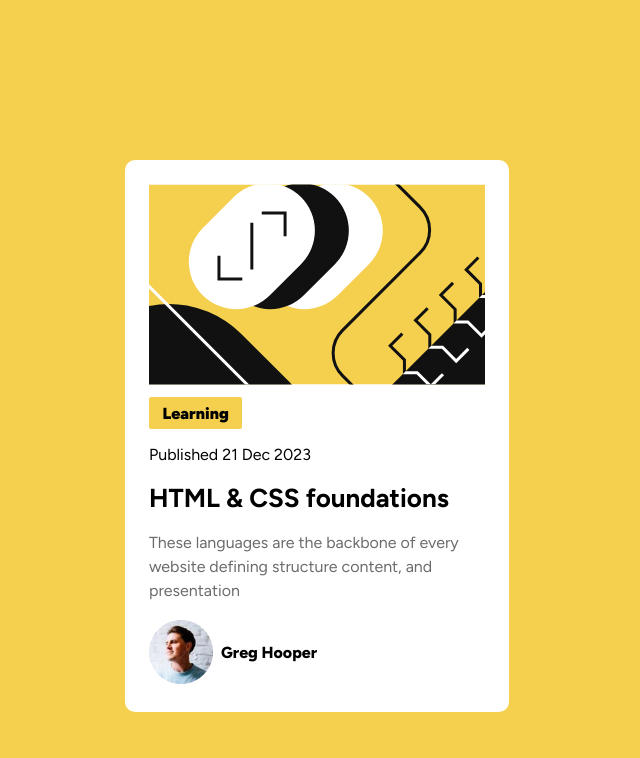
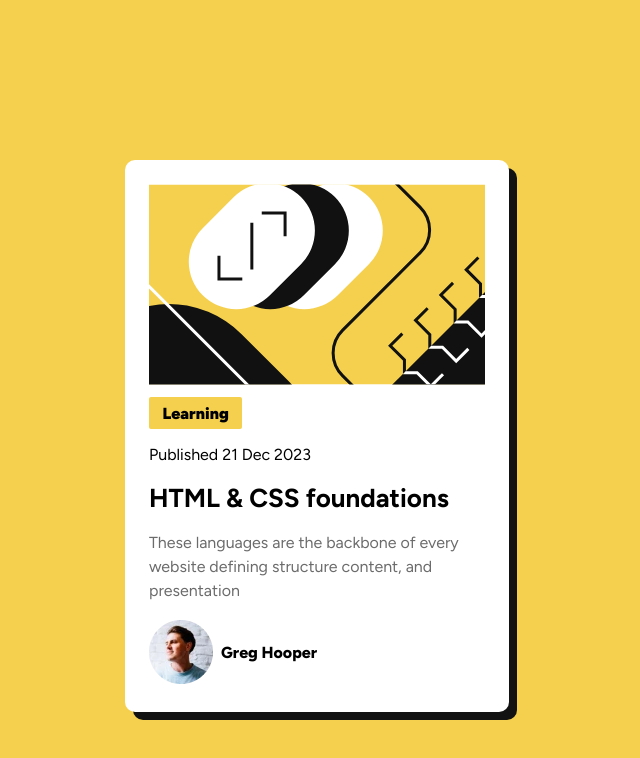
Before and after one commit to abdumehammed/blog-review-card, a plain HTML site: page index.html in a window 1280 px wide. Shown: the whole page, without its empty margins (323-963 px from the left). Drawn offline with Linux system fonts and the light colour scheme.

Commit message:
box shadow property added

```diff
--- a/style/index.css
+++ b/style/index.css
@@ -8,9 +8,8 @@ body{background-color: hsl(47, 88%, 63%);font-family: "Figtree", sans-serif;}
     background-color:  hsl(0, 0%, 100%);
     margin: 20vh auto auto auto;
     padding: 1.5em 1.5em 1.5em 1.5em;
-
     border-radius: 10px;
-    box-shadow: 1em saddlebrown;
+    box-shadow:0.5em 0.5em 0.5px hsl(0, 0%, 7%);
 }
 .boxed{
     background-color: hsl(47, 88%, 63%);
```
